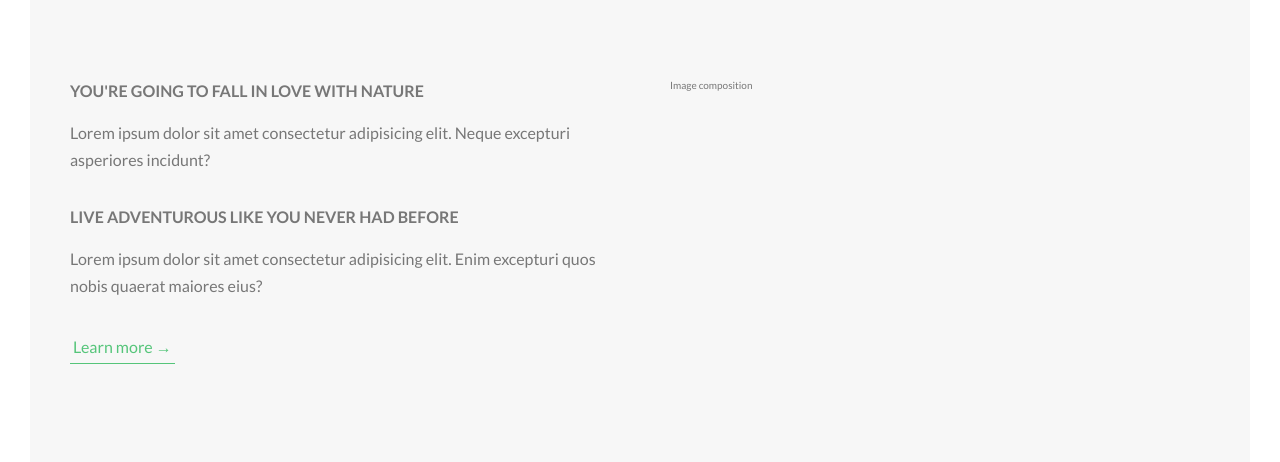
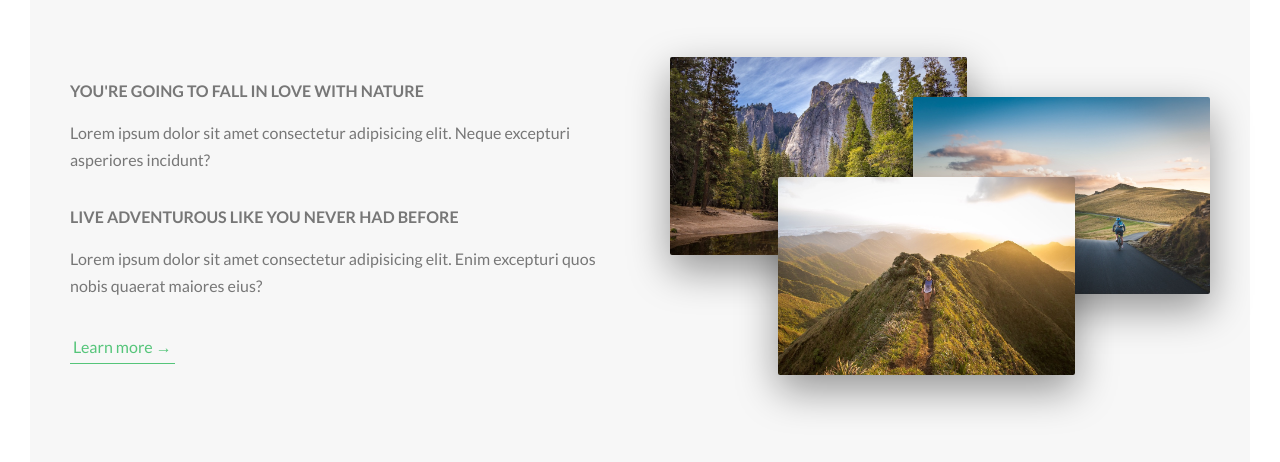
Before and after one commit to kostagrin/Natours, a website: page index.html in a window 1280 px wide. Shown: the part 943-1405 px from the top of the page. Drawn offline with Linux system fonts and the light colour scheme.

Commit message:
Create and style pictures in section-about.

```diff
--- a/index.html
+++ b/index.html
@@ -47,7 +47,11 @@
                     <a href="#" class="btn-text">Learn more &rarr;</a>
                 </div>
                 <div class="col-1-of-2">
-                    Image composition
+                    <div class="composition">
+                        <img src="img/nat-1-large.jpg" alt="Photo 1" class="composition__photo composition__photo--p1">
+                        <img src="img/nat-2-large.jpg" alt="Photo 2" class="composition__photo composition__photo--p2">
+                        <img src="img/nat-3-large.jpg" alt="Photo 3" class="composition__photo composition__photo--p3">
+                    </div>
                 </div>
             </div>
         </section>
--- a/sass/components/_buttons.scss
+++ b/sass/components/_buttons.scss
@@ -1,4 +1,5 @@
 .btn {
+
     &:link,
     &:visited {
         display: inline-block;
@@ -83,6 +84,7 @@
 }
 
 .btn-text {
+
     &:link,
     &:visited {
         display: inline-block;
--- /dev/null
+++ b/sass/components/_composition.scss
@@ -0,0 +1,54 @@
+.composition {
+    position: relative;
+
+    &__photo {
+        position: absolute;
+        width: 55%;
+        box-shadow: 0 1.5rem 4rem rgba(0, 0, 0, .4);
+        border-radius: 2px;
+        -webkit-border-radius: 2px;
+        -moz-border-radius: 2px;
+        -ms-border-radius: 2px;
+        -o-border-radius: 2px;
+        transition: all .2s;
+        -webkit-transition: all .2s;
+        -moz-transition: all .2s;
+        -ms-transition: all .2s;
+        -o-transition: all .2s;
+        outline-offset: 2rem;
+
+
+        &--p1 {
+            left: 0;
+            top: -2rem;
+        }
+
+        &--p2 {
+            right: 0;
+            top: 2rem;
+        }
+
+        &--p3 {
+            left: 20%;
+            top: 10rem;
+        }
+
+        &:hover {
+            outline: 1.5rem solid $color-primary;
+            transform: scale(1.05) translateY(-.5rem);
+            -webkit-transform: scale(1.05) translateY(-.5rem);
+            -moz-transform: scale(1.05) translateY(-.5rem);
+            -ms-transform: scale(1.05) translateY(-.5rem);
+            -o-transform: scale(1.05) translateY(-.5rem);
+            z-index: 1;
+}
+    }
+
+    &:hover &__photo:not(:hover) {
+        transform: scale(.95) translateY(.5rem);
+        -webkit-transform: scale(.95) translateY(.5rem);
+        -moz-transform: scale(.95) translateY(.5rem);
+        -ms-transform: scale(.95) translateY(.5rem);
+        -o-transform: scale(.95) translateY(.5rem);
+}
+}
--- a/sass/main.scss
+++ b/sass/main.scss
@@ -8,6 +8,7 @@
 @import "base/utilities";
 
 @import "components/buttons";
+@import "components/composition";
 
 @import "layout/grid";
 @import "layout/header";
```
Also changed, not shown: css/style.css, sass/main.css, 1 other file. Lines whose indentation alone changed are shown as unchanged.
